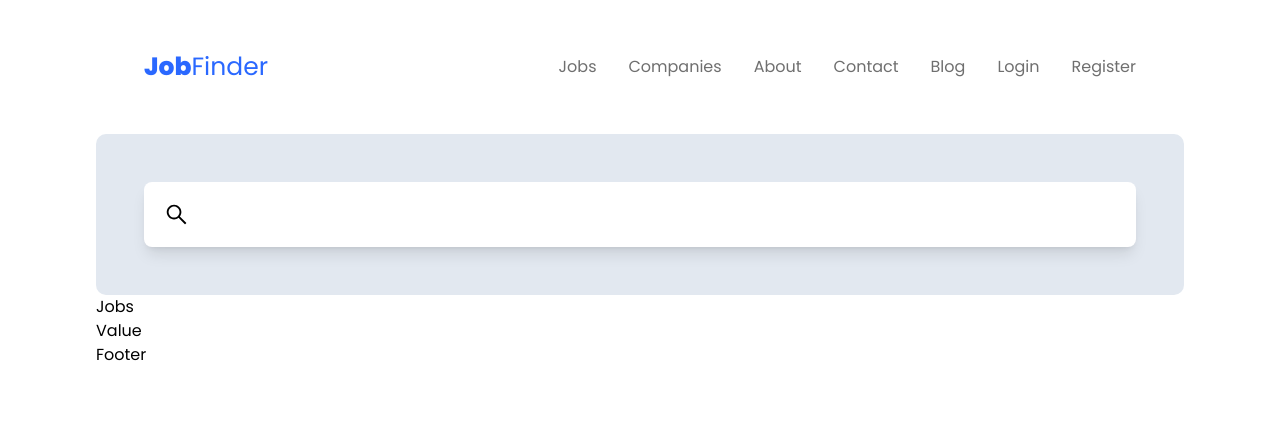
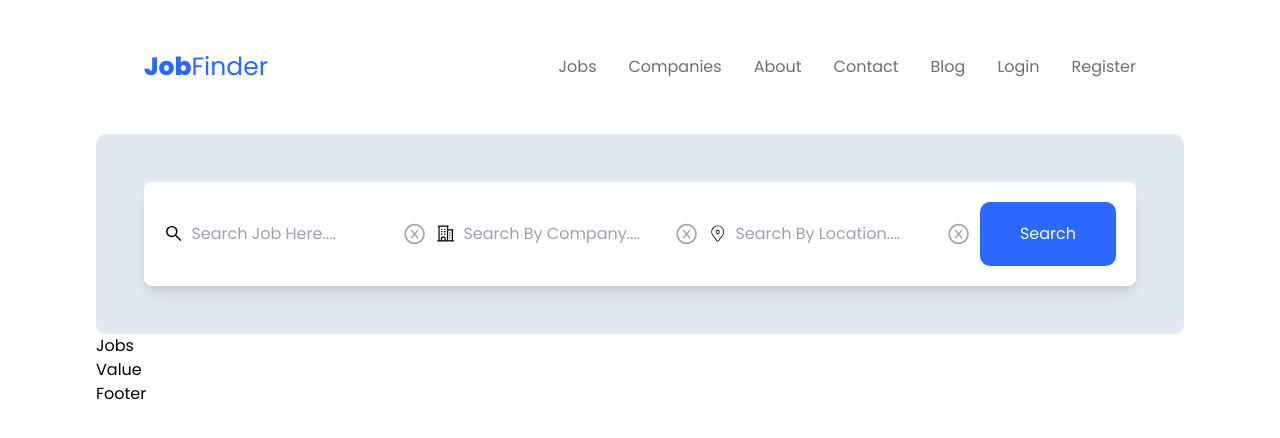
Before and after one commit to shaikahmadnawaz/job-finder, a React (Create React App) app: page / in a window 1280 px wide. Shown: the top 438 px of the page. Built offline with nearby package versions, Linux system fonts and the light colour scheme.

Commit message:
search form done

```diff
--- a/src/components/SearchDiv/Search.js
+++ b/src/components/SearchDiv/Search.js
@@ -1,5 +1,7 @@
 import React from "react";
-import { AiOutlineSearch } from "react-icons/ai";
+import { AiOutlineCloseCircle, AiOutlineSearch } from "react-icons/ai";
+import { HiOutlineBuildingOffice2 } from "react-icons/hi2";
+import { CiLocationOn } from "react-icons/ci";
 
 const Search = () => {
   return (
@@ -8,7 +10,37 @@
         <div className="firstDiv flex justify-between items-center rounded-[8px] gap-[10px] bg-white p-5 shadow-lg shadow-greyIsh-700">
           <div className="flex gap-2 items-center">
             <AiOutlineSearch className="text-[25px] icon" />
+            <input
+              type="text"
+              className="bg-transparent text-blue-500 focus:outline-none w-[100%]"
+              placeholder="Search Job Here...."
+            />
+            <AiOutlineCloseCircle className="text-[30px] text-[#a5a6a6] hover:text-textColor icon" />
           </div>
+
+          <div className="flex gap-2 items-center">
+            <HiOutlineBuildingOffice2 className="text-[25px] icon" />
+            <input
+              type="text"
+              className="bg-transparent text-blue-500 focus:outline-none w-[100%]"
+              placeholder="Search By Company...."
+            />
+            <AiOutlineCloseCircle className="text-[30px] text-[#a5a6a6] hover:text-textColor icon" />
+          </div>
+
+          <div className="flex gap-2 items-center">
+            <CiLocationOn className="text-[25px] icon" />
+            <input
+              type="text"
+              className="bg-transparent text-blue-500 focus:outline-none w-[100%]"
+              placeholder="Search By Location...."
+            />
+            <AiOutlineCloseCircle className="text-[30px] text-[#a5a6a6] hover:text-textColor icon" />
+          </div>
+
+          <button className="bg-blueColor h-full p-5 px-10 rounded-[10px] text-white cursor-pointer hover:bg-blue-400">
+            Search
+          </button>
         </div>
       </form>
     </div>
```
